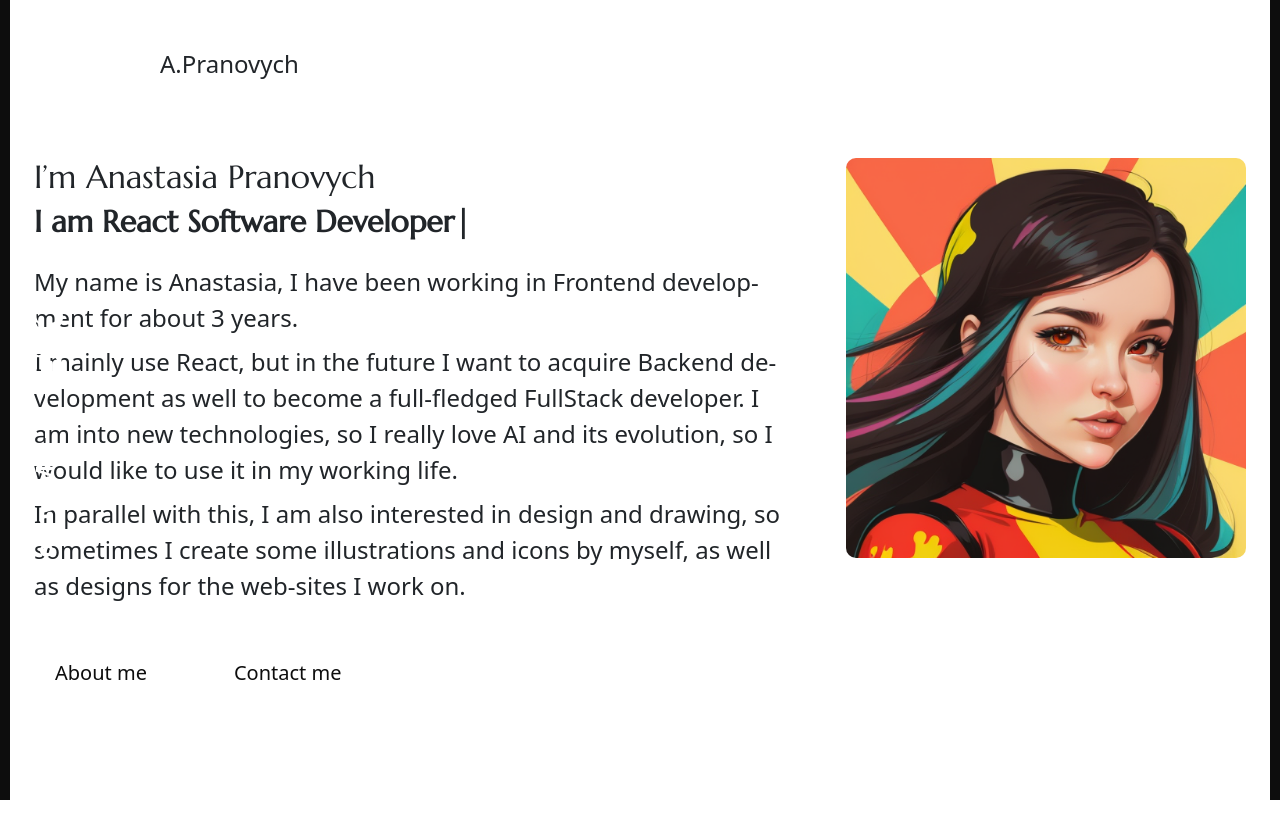
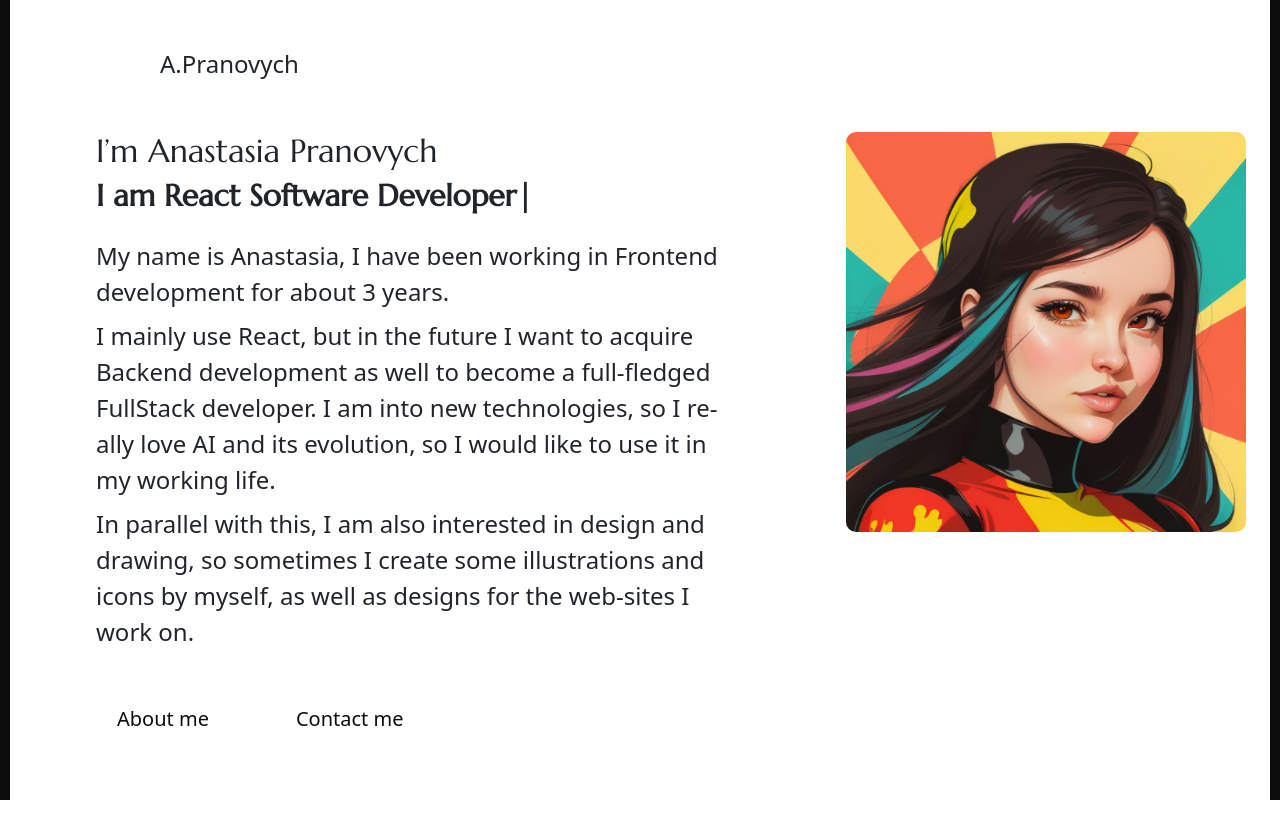
Before and after one commit to InspirationAndMotivation/inspirationandmotivation.github.io, a React (Create React App) app: page / in a window 1280 px wide. Shown: the top 838 px of the page. Built offline with nearby package versions, Linux system fonts and the light colour scheme; the HTML template or start-up script is replaced by a standard one.

Commit message:
Fixed styling

```diff
--- a/src/pages/home/index.js
+++ b/src/pages/home/index.js
@@ -18,7 +18,7 @@ export const Home = () => {
         <div className="intro_sec d-block d-lg-flex align-items-center ">
           <div className="text order-2 order-lg-1 h-100 d-lg-flex justify-content-center">
             <div className="align-self-center d-flex flex-row justify-content-around w-100">
-              <div className="intro mx-4">
+              <div className="intro mx-6">
                 <h2 className="mb-1x">{introdata.title}</h2>
                 <h1 className="fluidz-48 mb-4">
                   <Typewriter
--- a/src/pages/home/style.css
+++ b/src/pages/home/style.css
@@ -30,7 +30,6 @@ section {
   height: calc(100vh - 60px);
   min-height: 700px;
   height: 100vh;
-  margin-top: -10px;
 }
 
 .intro_sec .text,
@@ -39,7 +38,7 @@ section {
 }
 
 .intro_sec .intro {
-  max-width: 55rem;
+  max-width: 40rem;
   margin: 0 auto;
 }
 
```
